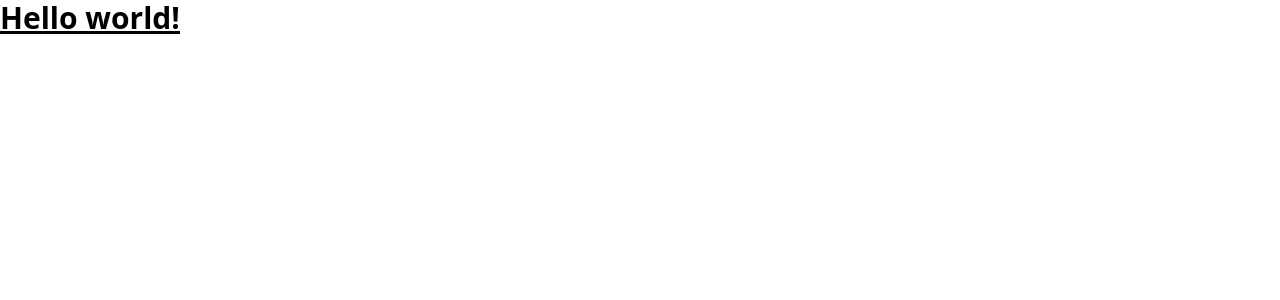
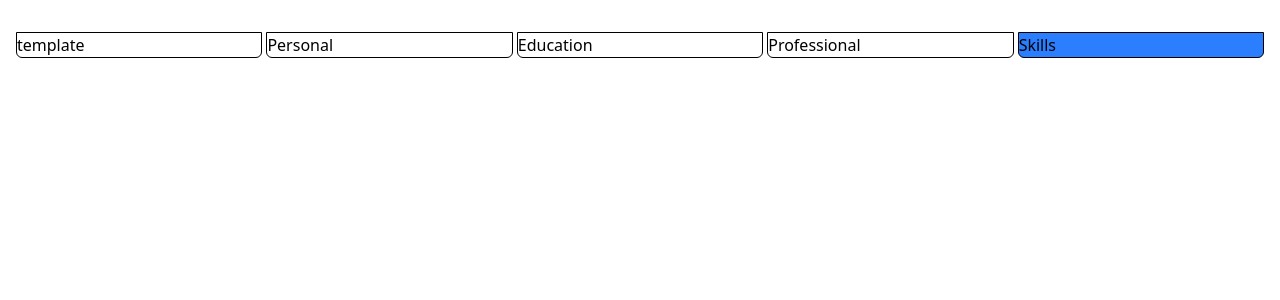
Before and after one commit to kmigalavithana/cv-template, a React (Vite) app: page / in a window 1280 px wide. Shown: the top 300 px of the page. Built offline with nearby package versions, Linux system fonts and the light colour scheme.

Commit message:
Insatll prettier and navbar button add the onlicke to continue .

```diff
--- a/package.json
+++ b/package.json
@@ -25,6 +25,7 @@
     "eslint-plugin-react-hooks": "^5.2.0",
     "eslint-plugin-react-refresh": "^0.4.20",
     "globals": "^16.3.0",
+    "prettier": "3.6.2",
     "typescript": "~5.8.3",
     "typescript-eslint": "^8.39.1",
     "vite": "^7.1.2"
--- a/src/App.tsx
+++ b/src/App.tsx
@@ -1,15 +1,30 @@
+import { navTab } from "./utilities/fields-data/nav-tab-button.ts";
+import { useState } from "react";
 
-import * as React from "react";
+const App = () => {
 
-const App:React.FC = () => {
+  const [activeTab, setActiveTab] = useState<string>('skills');
+  console.log(activeTab);
+  return (
+    <div className="max-w-7xl mx-auto px-4 py-8">
+      <div className="grid grid-cols-1 gap-8">
+        <div>
+          <nav className="flex space-x-1">
+            {navTab.map((tab) => (
+              <button
+                key={tab.id}
+                className={ `flex flex-1 items-center justify-cente border rounded-b-md ${activeTab === tab.id ? 'bg-blue-500' : 'bg-white'} `}
+                onClick={() => setActiveTab(tab.id)}
 
-  return (
-      <div>
-          <h1 className="text-3xl font-bold underline">
-              Hello world!
-          </h1>
+              >
+                {tab.label}
+              </button>
+            ))}
+          </nav>
+        </div>
       </div>
-  )
-}
+    </div>
+  );
+};
 
-export default App
+export default App;
--- /dev/null
+++ b/src/utilities/fields-data/nav-tab-button.ts
@@ -0,0 +1,7 @@
+export const navTab = [
+    {id:'template',label:'template'},
+    {id:'personal',label:'Personal'},
+    {id:'education',label:'Education'},
+    {id:'professional',label:'Professional'},
+    {id:'skills',label:'Skills'},
+]
```
Also changed, not shown: 1 other file (tests, documents, lock files or other folders).
